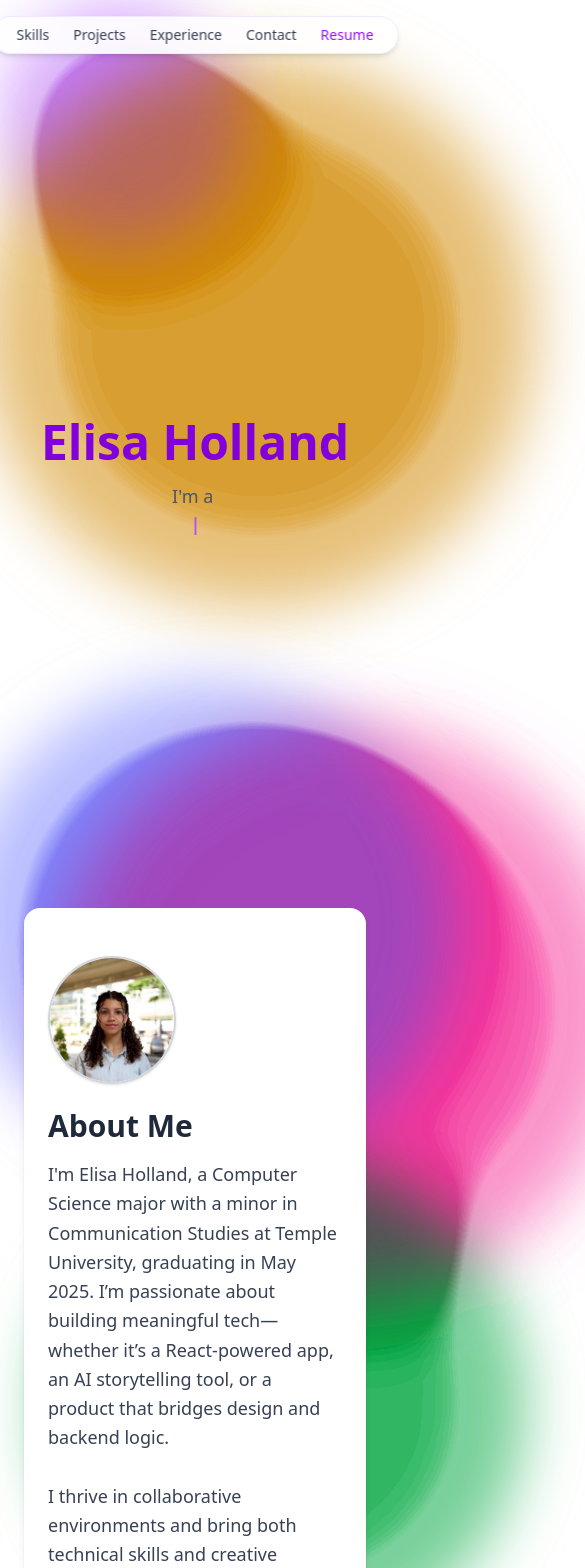
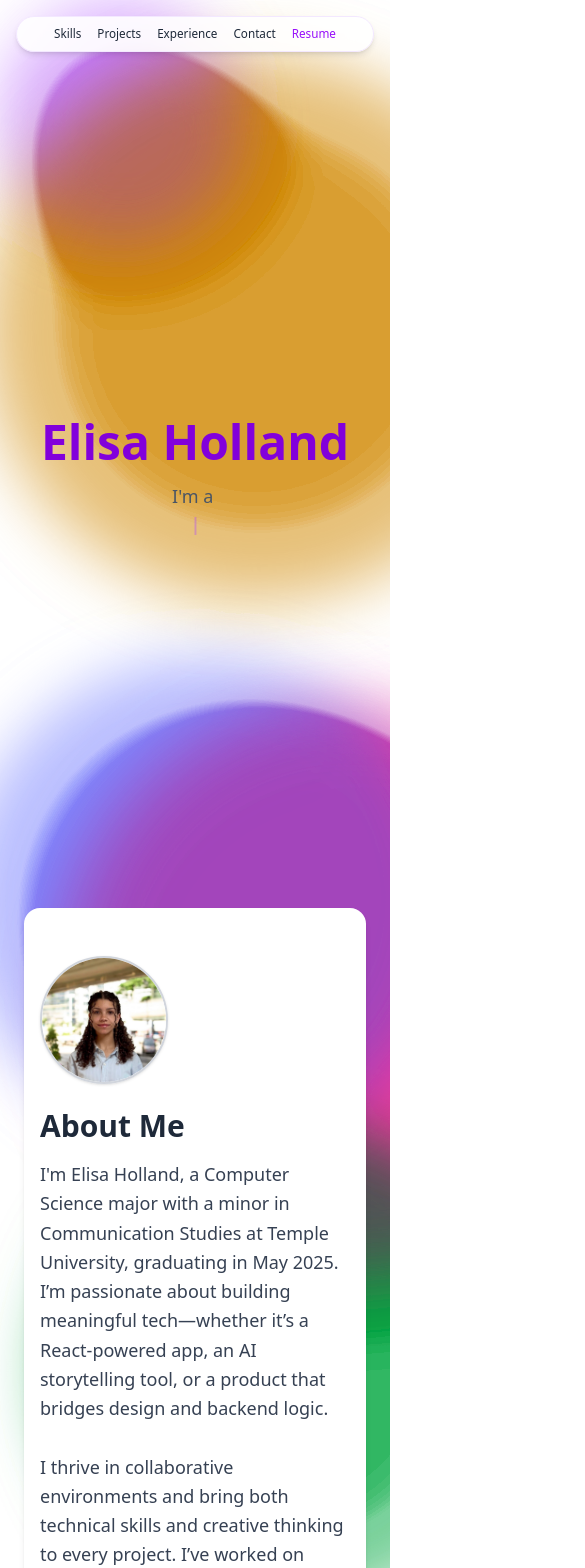
Before and after one commit to emholland/elisa-portfolio, a React (Vite) app: page / in a window 390 px wide. Shown: the top 1568 px of the page, 585 px wide, since content can reach past the window. Built offline with nearby package versions, Linux system fonts and the light colour scheme.

Commit message:
excperience formated and no x scroll mobile

```diff
--- a/src/App.jsx
+++ b/src/App.jsx
@@ -24,11 +24,12 @@ function App() {
   }, []);
 
   return (
-    <div className="min-h-screen flex flex-col bg-gradient-to-br from-purple-50 to-white text-gray-800 font-sans">
+    <div className="min-h-screen flex flex-col bg-gradient-to-br from-purple-50 to-white text-gray-800 font-sans overflow-x-hidden">
+
 
      {/* Nav Bar */}
-      <nav className="fixed top-4 left-1/2 -translate-x-1/2 bg-white/90 backdrop-blur-md shadow-md rounded-full px-6 py-2 z-50 border border-purple-100">
-        <ul className="flex gap-6 text-sm font-medium text-gray-700">
+     <nav className="fixed top-4 inset-x-4 sm:left-1/2 sm:-translate-x-1/2 bg-white/90 backdrop-blur-md shadow-md rounded-full px-4 sm:px-6 py-2 z-[999] border border-purple-100 max-w-[95vw] sm:max-w-fit mx-auto">
+        <ul className="flex justify-center gap-4 sm:gap-6 font-medium text-[3vw] sm:text-sm whitespace-nowrap">
           <li><a href="#skills" className="hover:text-purple-600">Skills</a></li>
           <li><a href="#projects" className="hover:text-purple-600">Projects</a></li>
           <li><a href="#experience" className="hover:text-purple-600">Experience</a></li>
@@ -44,6 +45,7 @@ function App() {
           </li>
         </ul>
       </nav>
+
 
 
       {/* Landing Page / About */}
--- a/src/Components/AbooutMe.jsx
+++ b/src/Components/AbooutMe.jsx
@@ -3,7 +3,7 @@ const AboutMe = () => {
       <section
         id="about"
         style={{ backgroundColor: 'white' }}
-        className="py-12 px-6 rounded-2xl shadow-md max-w-4xl mx-auto flex flex-col sm:flex-row items-start sm:items-center gap-6"
+        className="py-12 px-4 sm:px-6 rounded-2xl shadow-md max-w-4xl mx-auto flex flex-col sm:flex-row items-start sm:items-center gap-6"
       >
         <div className="flex-shrink-0">
           <img
--- a/src/Components/Contacts.jsx
+++ b/src/Components/Contacts.jsx
@@ -2,7 +2,7 @@ import { Mail, Linkedin } from 'lucide-react';
 
 const Contacts = () => {
   return (
-    <section id="contact" className="py-12 px-6 text-center bg-purple-50 rounded-2xl shadow-md">
+    <section id="contact" className="py-12 px-4 sm:px-6 text-center bg-purple-50 rounded-2xl shadow-md w-90">
       <h2 className="text-3xl font-bold mb-1">I am currently looking for a job!</h2>
       <p> Feel free to reach out—I’m always open to new opportunities and collaborations!</p>
       <div className="flex justify-center gap-8 flex-wrap items-center text-lg m-6">
--- a/src/Components/Experience.jsx
+++ b/src/Components/Experience.jsx
@@ -21,13 +21,10 @@ const experiences = [
     description:
       `This role blended technical problem-solving with business process improvement and agile project work:
 
-        - Shadowed a senior project manager and supported agile sprint planning,
-          team coordination, and internal reporting
-        - Automated manual Excel-based test reporting using Python, saving hours of
-          weekly effort
+- Shadowed a senior project manager and supported agile sprint planning, team coordination, and internal reporting
+- Automated manual Excel-based test reporting using Python, saving hours of weekly effort
 - Created SQL dashboards using Metabase
-        - Proposed and helped lead a structured internship redesign initiative,
-          selected as the top summer project`,
+- Proposed and helped lead a structured internship redesign initiative, selected as the top summer project`,
   },
   {
     role: "Software Developer Intern",
@@ -47,21 +44,20 @@ const experiences = [
 
 - Lectured weekly recitations and provided 1-on-1 tutoring to over 30 students
 - Helped students understand logic, proofs, induction, and combinatorics
-        - Fostered a collaborative learning environment and supported student
-          confidence in a challenging subject`,
+- Fostered a collaborative learning environment and supported student confidence in a challenging subject`,
   },
 ];
 
 const TimelineCard = ({ exp }) => {
   const ref = useRef(null);
   const isInView = useInView(ref, {
-    margin: "-45% 0px -45% 0px", // Trigger when centered
+    margin: "-45% 0px -45% 0px",
   });
 
   return (
-    <div className="relative flex items-start">
-      {/* Timeline Line + Dot */}
-      <div className="flex flex-col items-center mr-6">
+    <div className="relative flex flex-col sm:flex-row items-start sm:items-center gap-4">
+      {/* Timeline Line */}
+      <div className="hidden sm:flex flex-col items-center mr-6">
         <div className="w-1 h-full bg-purple-300" />
       </div>
 
@@ -71,9 +67,9 @@ const TimelineCard = ({ exp }) => {
         initial={{ scale: 0.95, opacity: 0.5 }}
         animate={isInView ? { scale: 1, opacity: 1 } : { scale: 0.95, opacity: 0.5 }}
         transition={{ duration: 1, ease: "easeInOut" }}
-        className="bg-purple-100 bg-opacity-30 p-6 rounded-xl border border-purple-200 shadow-md w-full"
+        className="mb-20 min-w-0 bg-purple-100 bg-opacity-30 p-4 sm:p-6 rounded-xl border border-purple-200 shadow-md w-full max-w-full"
       >
-        <h3 className="text-xl font-semibold text-purple-800">{exp.role}</h3>
+        <h3 className="text-lg sm:text-xl font-semibold text-purple-800">{exp.role}</h3>
 
         <AnimatePresence mode="wait">
           {isInView && (
@@ -84,34 +80,23 @@ const TimelineCard = ({ exp }) => {
               exit={{ opacity: 0, y: 10 }}
               transition={{ duration: 1, ease: "easeInOut" }}
             >
-            <p className="text-purple-700 italic">
+              <p className="text-sm sm:text-base text-purple-700 italic mt-1">
                 {exp.company} · {exp.date}
               </p>
-            <div className="mt-2 text-gray-700 [&_ul]:list-disc [&_ul]:pl-5 [&_li]:font-medium [&_li]:text-purple-800">
+              <div className="mt-3 text-sm sm:text-base text-gray-700 description min-w-0 break-words whitespace-normal [&_ul]:list-disc [&_ul]:pl-5 [&_li]:font-medium [&_li]:text-purple-800 [&_li]:break-words [&_li]:whitespace-normal">
                 <ReactMarkdown>{exp.description}</ReactMarkdown>
               </div>
-
-
-
             </motion.div>
           )}
         </AnimatePresence>
-
       </motion.div>
-      {!isInView && (
-  <div className="h-55 bg-white transition-all duration-700 ease-in-out" />
-)}
     </div>
   );
 };
 
-
-
-
-
 const Experiences = () => {
   return (
-      <div className="relative space-y-12 border-l-4 border-purple-300 pl-10">
+    <div className="relative space-y-10 sm:space-y-12 sm:border-l-4 sm:pl-10 border-purple-300 px-4">
       {experiences.map((exp, index) => (
         <TimelineCard key={index} exp={exp} />
       ))}
@@ -119,4 +104,5 @@ const Experiences = () => {
   );
 };
 
+
 export default Experiences;
--- a/src/Components/SkillCard.jsx
+++ b/src/Components/SkillCard.jsx
@@ -55,7 +55,7 @@ export default function SkillsSection() {
   };
 
   return (
-    <section className="px-10 sm:px-8">
+    <section className="px-3 sm:px-4">
 
       {/* Nav Tabs */}
       <div className="flex justify-center py-2 gap-4 mb-8 rounded-xl bg-purple-50 border-1 border-purple-600">
@@ -76,7 +76,7 @@ export default function SkillsSection() {
       </div>
 
       {/* Animated Skills Grid */}
-      <div className="relative h-[160px] sm:h-[120px] overflow-hidden">
+      <div className="relative h-[250px] sm:h-[200px] overflow-hidden">
         <AnimatePresence mode="wait">
           <motion.div
             key={activeTab}
--- a/src/index.css
+++ b/src/index.css
@@ -4,6 +4,14 @@ html {
   scroll-behavior: smooth;
 }
 
+body {
+  overflow-x: hidden;
+}
+
+html, body {
+  overflow-x: hidden;
+  width: 100%;
+}
 /* ------------------------------------------
    Keyframes for Each Floating Morphing Blob
 ------------------------------------------- */
```
Also changed, not shown: 2 other files (tests, documents, lock files or other folders). Lines whose indentation alone changed are shown as unchanged.
